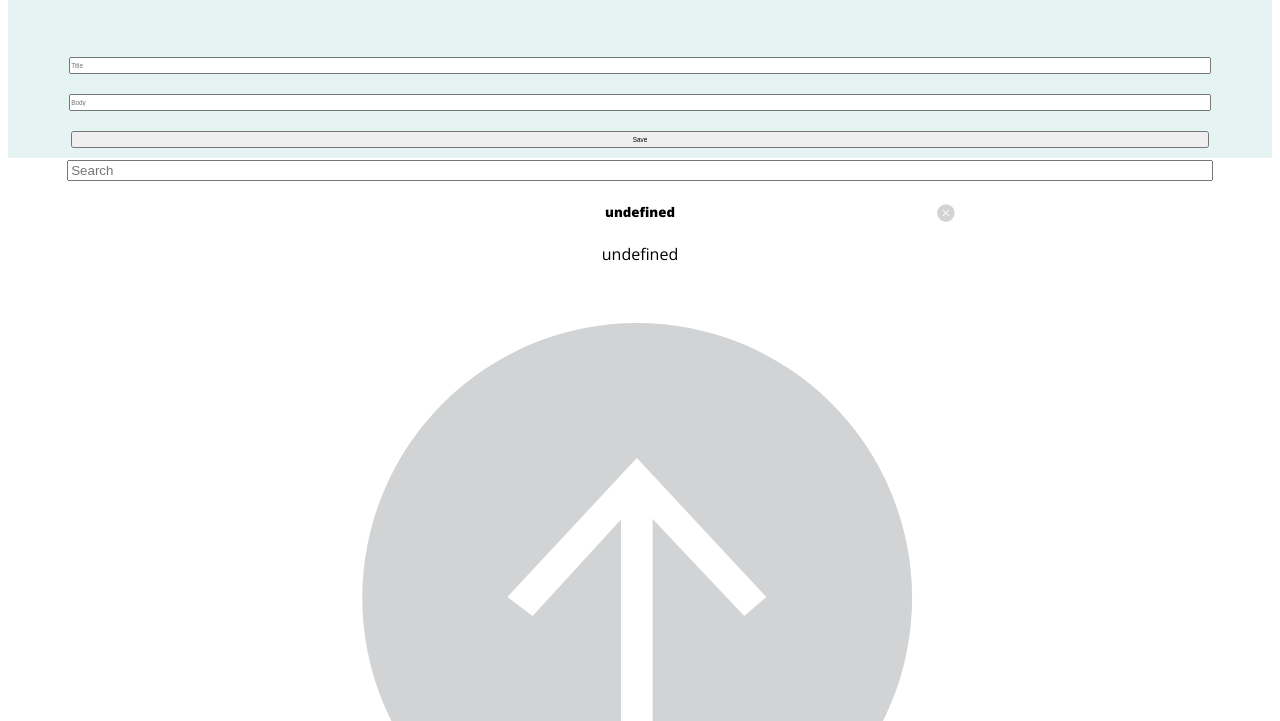
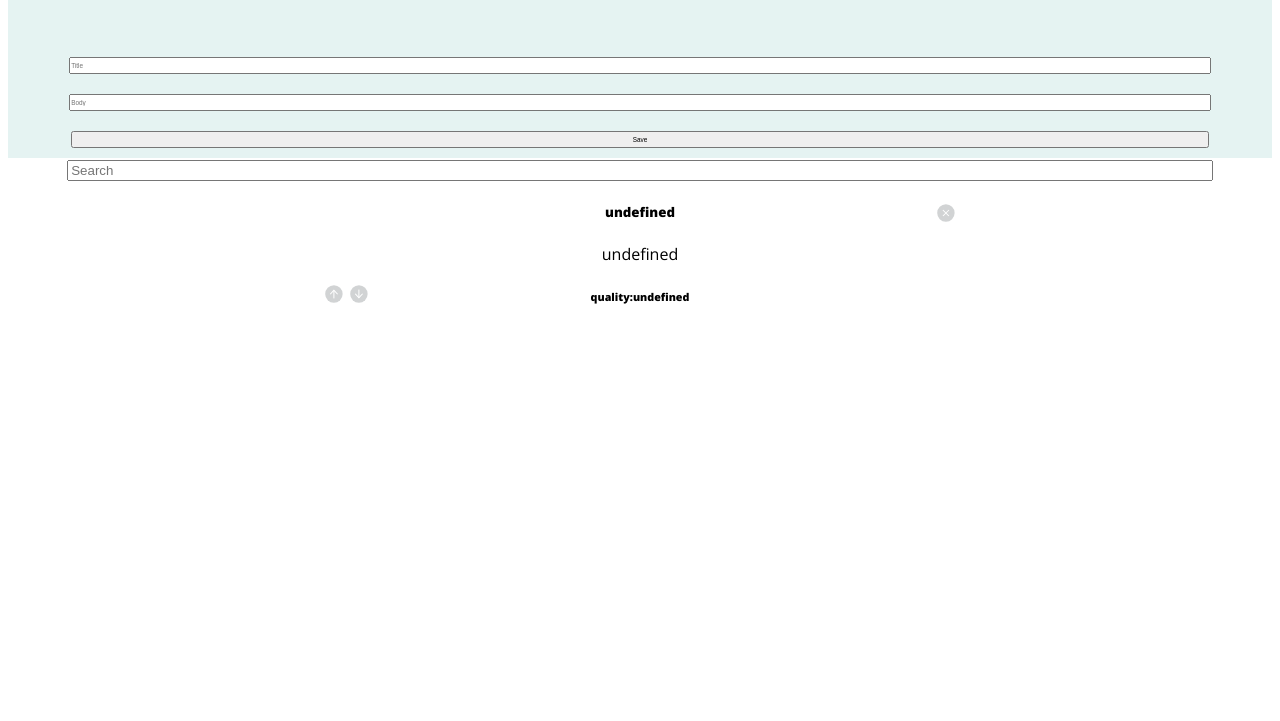
Before and after one commit to Mickyfen17/2DoBox-Pivot, a plain HTML site: page index.html in a window 1280 px wide. Shown: the part 79-800 px from the top of the page. Drawn offline with nearby package versions, Linux system fonts and the light colour scheme.

Commit message:
add style and position buttons to upvote/downvote

```diff
--- a/main.css
+++ b/main.css
@@ -50,3 +50,18 @@ body {
   width: 20px;
   height: 20px;
 }
+.upvote {
+  position: absolute;
+  bottom: 0;
+  left: 0;
+  width: 20px;
+  height: 20px;
+}
+
+.downvote {
+  position: absolute;
+  bottom: 0;
+  left: 25px;
+  width: 20px;
+  height: 20px;
+}
```
